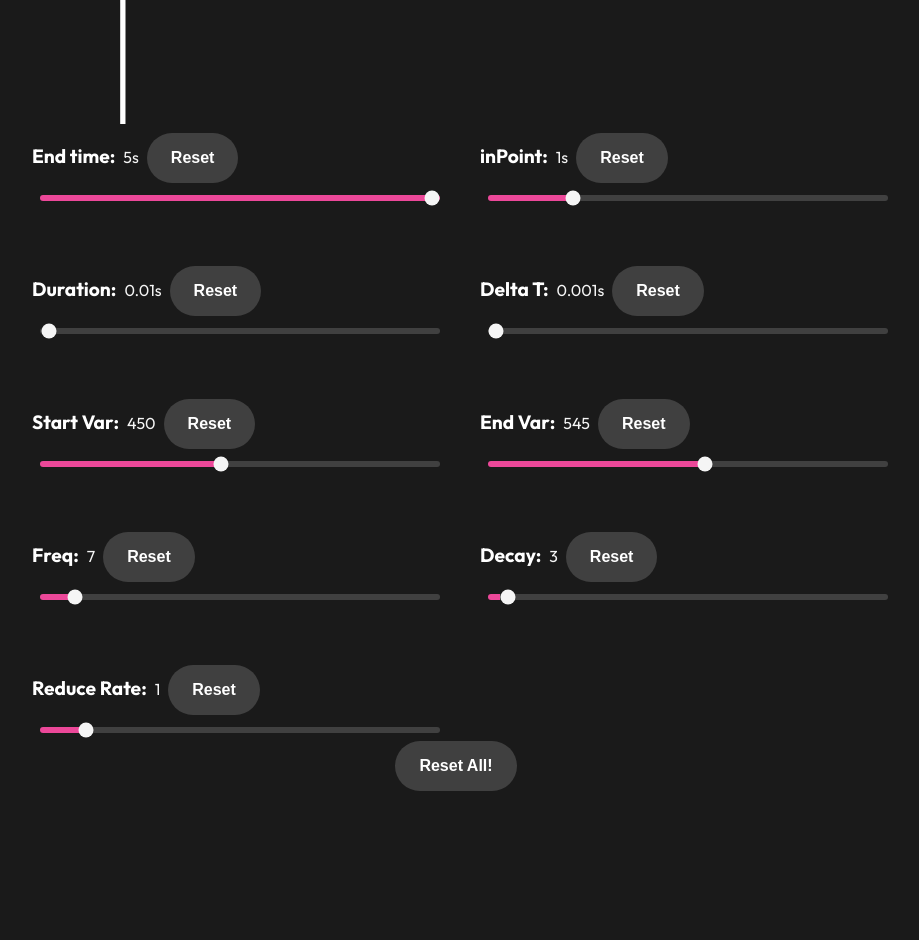
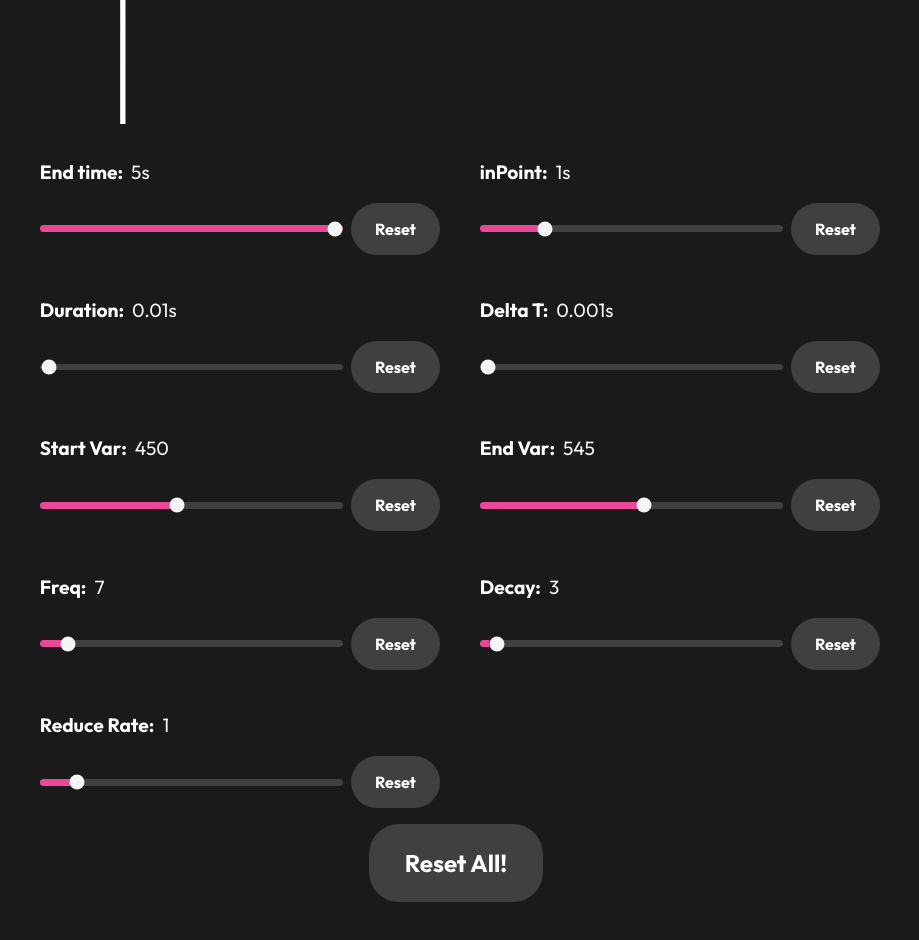
Before and after one commit to Phonedolly/next-next-overshoot-sim, a Next.js app: page / in a window 1280 px wide. Shown: the part 760-1700 px from the top of the page, without its empty margins (184-1103 px from the left). Before the commit the page ends 1615 px from the top, so only its background shows below. Built offline with nearby package versions, Linux system fonts and the light colour scheme.

Commit message:
improve design

```diff
--- a/pages/index.js
+++ b/pages/index.js
@@ -8,7 +8,7 @@ import React from 'react'
 import { useEffect } from 'react'
 
 const outfit = Outfit({ subsets: ['latin'] })
-
+console.log(outfit)
 const REDUCE_RATE = 1;
 const X_AMPLIFY_FACTOR = 600;
 const DIFF_X = 0.53;
@@ -23,6 +23,10 @@ const INIT_VARS = {
   freq: 7,
   decay: 3,
   reduceRate: 1
+}
+
+function easeInOutSine(x) {
+  return -(Math.cos(Math.PI * x) - 1) / 2;
 }
 
 function makePercentage({ value, max }) {
@@ -43,6 +47,7 @@ const Button = styled(motion.button)`
   color: white;
   font-weight: bold;
   font-size: 1rem;
+  font-family: inherit;
   /* width: 8em;
   height:  */
   background-color: #404040;
@@ -67,49 +72,57 @@ const Container = styled.main`
 const OptionsContainer = styled.div`
   display: grid;
   grid-template-columns: 1fr 1fr;
-  gap: 3em;
+  gap: 1.5em 2em;
   width: 100%;
   max-width: 90vw;
+  margin: 1em;
   @media (min-width: 1280px) {
     max-width: 80vw;
   }
   align-items: center;
 `;
 
-const EachOptionContainer = styled.div`
+const OptionContainer = styled.div`
     display: flex;
     flex-direction: column;
   `;
 
 
-const EachOptionTitleAndValueContainer = styled.div`
+const OptionTitleAndValueContainer = styled.div`
   display: flex;
   flex-direction: row;
   align-items: baseline;
   gap: 0.5em;
 `;
 
-const EachOptionTitle = styled.p`
+const OptionTitle = styled.p`
    font-size: 1.2em;
    font-weight: bold;
    color: white;
+   padding-left: 0.4em;
 `;
 
-const EachOptionValue = styled.p`
-   font-size: 1.0em;
+const OptionValue = styled.p`
+   font-size: 1.2em;
    color: whitesmoke;
 `;
 
-const EachOptionResetButton = styled(ResetButton)`
+const RangeAndReset = styled.div`
+  display: flex;
+  flex-direction: row;
+  align-items: center;
+`
+
+const OptionResetButton = styled(ResetButton)`
   align-items: center;
   justify-content: center;
 `;
 
 
-const BigResetButton = styled(ResetButton)`
+const BigResetButton = styled(Button)`
   align-items: center;
   justify-content: center;
-  font-size: 2.3em;
+  font-size: 1.5rem;
 `;
 
 
@@ -117,7 +130,6 @@ const Title = styled.h1`
   font-size: 3rem;
   color: white;
   `;
-
 
 
 const Range = styled.input`
@@ -132,24 +144,17 @@ cursor: pointer;
 background-image: linear-gradient(to right, #ec4899 0%, #ec4899 ${makePercentage}, #404040 ${makePercentage}, #404040 100%);
 `;
 
+function BigResetButtonWithMotion(props) {
+  return (
+    <BigResetButton
+      whileHover={{ scale: 1.03, transition: { duration: 0.3, } }} whileTap={{ scale: 1.00, transition: { duration: 0.05, ease: 'linear' } }}>{props.children}</BigResetButton>
+  )
+}
+
 export default function Home() {
   const [config, setConfig] = React.useState(INIT_VARS);
   const [graph, setGraph] = React.useState(null);
   const [refreshKey, setRefreshKey] = React.useState(0);
-
-
-  function easeInOutSine(x) {
-    return -(Math.cos(Math.PI * x) - 1) / 2;
-  }
-
-  function RunButton(props) {
-    return (
-      <motion.button
-        className='text-white font-bold text-2xl w-48 bg-neutral-700 py-3 px-4 rounded-full'
-        whileHover={{ scale: 1.1, transition: { duration: 0.25, } }} whileTap={{ scale: 1.00, transition: { duration: 0.05, ease: 'linear' } }} onClick={() => setConfig({ ...config, ...INIT_VARS })}
-      >Reset All!</motion.button>
-    )
-  }
 
   useEffect(() => {
     function drawGraph() {
@@ -195,80 +200,95 @@ export default function Home() {
       <Title>After Effect Overshoot Expression Simulator</Title>
       {graph}
       <OptionsContainer>
-        <EachOptionContainer>
-          <EachOptionTitleAndValueContainer>
-            <EachOptionTitle>End time: </EachOptionTitle>
-            <EachOptionValue>{config.endTime}s</EachOptionValue>
-            <EachOptionResetButton handler={() => setConfig({ ...config, endTime: 5.00 })} />
-          </EachOptionTitleAndValueContainer>
+        <OptionContainer>
+          <OptionTitleAndValueContainer>
+            <OptionTitle>End time: </OptionTitle>
+            <OptionValue>{config.endTime}s</OptionValue>
+          </OptionTitleAndValueContainer>
+          <RangeAndReset>
             <Range type='range' min='0.00' max='5.00' step='0.0001' onChange={(e) => setConfig({ ...config, endTime: parseFloat(e.target.value) })} value={config.endTime} endTime={config.endTime} />
-        </EachOptionContainer>
-        <EachOptionContainer>
-          <EachOptionTitleAndValueContainer>
-            <EachOptionTitle>inPoint: </EachOptionTitle>
-            <EachOptionValue>{config.inPoint}s</EachOptionValue>
-            <EachOptionResetButton handler={() => setConfig({ ...config, inPoint: 1.00 })} />
-          </EachOptionTitleAndValueContainer>
+            <OptionResetButton handler={() => setConfig({ ...config, endTime: 5.00 })} />
+          </RangeAndReset>
+        </OptionContainer>
+        <OptionContainer>
+          <OptionTitleAndValueContainer>
+            <OptionTitle>inPoint: </OptionTitle>
+            <OptionValue>{config.inPoint}s</OptionValue>
+          </OptionTitleAndValueContainer>
+          <RangeAndReset>
             <Range type='range' min='0.00' max='5.00' step='0.0001' onChange={(e) => setConfig({ ...config, inPoint: parseFloat(e.target.value) })} value={config.inPoint} />
-        </EachOptionContainer>
-        <EachOptionContainer>
-          <EachOptionTitleAndValueContainer>
-            <EachOptionTitle>Duration: </EachOptionTitle>
-            <EachOptionValue>{config.dur}s</EachOptionValue>
-            <EachOptionResetButton handler={() => setConfig({ ...config, dur: 5.00 })} />
-          </EachOptionTitleAndValueContainer>
+            <OptionResetButton handler={() => setConfig({ ...config, inPoint: 1.00 })} />
+          </RangeAndReset>
+        </OptionContainer>
+        <OptionContainer>
+          <OptionTitleAndValueContainer>
+            <OptionTitle>Duration: </OptionTitle>
+            <OptionValue>{config.dur}s</OptionValue>
+          </OptionTitleAndValueContainer>
+          <RangeAndReset>
             <Range type='range' min='0.00' max='5.00' step='0.0001' onChange={(e) => setConfig({ ...config, dur: parseFloat(e.target.value) })} value={config.dur} />
-        </EachOptionContainer>
-        <EachOptionContainer>
-          <EachOptionTitleAndValueContainer>
-            <EachOptionTitle>Delta T: </EachOptionTitle>
-            <EachOptionValue>{config.deltaT}s</EachOptionValue>
-            <EachOptionResetButton handler={() => setConfig({ ...config, deltaT: 0.001 })} />
-          </EachOptionTitleAndValueContainer>
+            <OptionResetButton handler={() => setConfig({ ...config, dur: 5.00 })} />
+          </RangeAndReset>
+        </OptionContainer>
+        <OptionContainer>
+          <OptionTitleAndValueContainer>
+            <OptionTitle>Delta T: </OptionTitle>
+            <OptionValue>{config.deltaT}s</OptionValue>
+          </OptionTitleAndValueContainer>
+          <RangeAndReset>
             <Range type='range' min='0.001' max='1.00' step='0.00001' onChange={(e) => setConfig({ ...config, deltaT: parseFloat(e.target.value) })} value={config.deltaT} />
-        </EachOptionContainer>
-        <EachOptionContainer>
-          <EachOptionTitleAndValueContainer>
-            <EachOptionTitle>Start Var: </EachOptionTitle>
-            <EachOptionValue>{config.startVar}</EachOptionValue>
-            <EachOptionResetButton handler={() => setConfig({ ...config, startVar: 0 })} />
-          </EachOptionTitleAndValueContainer>
+            <OptionResetButton handler={() => setConfig({ ...config, deltaT: 0.001 })} />
+          </RangeAndReset>
+        </OptionContainer>
+        <OptionContainer>
+          <OptionTitleAndValueContainer>
+            <OptionTitle>Start Var: </OptionTitle>
+            <OptionValue>{config.startVar}</OptionValue>
+          </OptionTitleAndValueContainer>
+          <RangeAndReset>
             <Range type='range' min='0' max='1000' step='1' onChange={(e) => setConfig({ ...config, startVar: parseInt(e.target.value) })} value={config.startVar} />
-        </EachOptionContainer>
-        <EachOptionContainer>
-          <EachOptionTitleAndValueContainer>
-            <EachOptionTitle>End Var: </EachOptionTitle>
-            <EachOptionValue>{config.endVar}</EachOptionValue>
-            <EachOptionResetButton handler={() => setConfig({ ...config, endVar: 1000 })} />
-          </EachOptionTitleAndValueContainer>
-          <Range type='range' min='0' max='1000' step='1' onChange={(e) => setConfig({ ...config, endVar: parseInt(e.target.value) })} value={config.endVar} />
-        </EachOptionContainer>
-        <EachOptionContainer>
-          <EachOptionTitleAndValueContainer>
-            <EachOptionTitle>Freq: </EachOptionTitle>
-            <EachOptionValue>{config.freq}</EachOptionValue>
-            <EachOptionResetButton handler={() => setConfig({ ...config, freq: 0.01 })} />
-          </EachOptionTitleAndValueContainer>
-          <Range type='range' min='0.0' max='100' step='0.001' onChange={(e) => setConfig({ ...config, freq: parseFloat(e.target.value) })} value={config.freq} />
-        </EachOptionContainer>
-        <EachOptionContainer>
-          <EachOptionTitleAndValueContainer>
-            <EachOptionTitle>Decay: </EachOptionTitle>
-            <EachOptionValue>{config.decay}</EachOptionValue>
-            <EachOptionResetButton handler={() => setConfig({ ...config, decay: 0.01 })} />
-          </EachOptionTitleAndValueContainer>
-          <Range type='range' min='0.0' max='100' step='0.001' onChange={(e) => setConfig({ ...config, decay: parseFloat(e.target.value) })} value={config.decay} />
-        </EachOptionContainer>
-        <EachOptionContainer>
-          <EachOptionTitleAndValueContainer>
-            <EachOptionTitle>Reduce Rate: </EachOptionTitle>
-            <EachOptionValue>{config.reduceRate}</EachOptionValue>
-            <EachOptionResetButton handler={() => setConfig({ ...config, reduceRate: 1 })} />
-          </EachOptionTitleAndValueContainer>
+            <OptionResetButton handler={() => setConfig({ ...config, startVar: 0 })} />
+          </RangeAndReset>
+        </OptionContainer>
+        <OptionContainer>
+          <OptionTitleAndValueContainer>
+            <OptionTitle>End Var: </OptionTitle>
+            <OptionValue>{config.endVar}</OptionValue>
+          </OptionTitleAndValueContainer>
+          <RangeAndReset>
+            <Range type='range' min='0' max='1000' step='1' onChange={(e) => setConfig({ ...config, endVar: parseInt(e.target.value) })} value={config.endVar} />            <OptionResetButton handler={() => setConfig({ ...config, endVar: 1000 })} />
+          </RangeAndReset>
+        </OptionContainer>
+        <OptionContainer>
+          <OptionTitleAndValueContainer>
+            <OptionTitle>Freq: </OptionTitle>
+            <OptionValue>{config.freq}</OptionValue>
+          </OptionTitleAndValueContainer>
+          <RangeAndReset>
+            <Range type='range' min='0.0' max='100' step='0.001' onChange={(e) => setConfig({ ...config, freq: parseFloat(e.target.value) })} value={config.freq} />       <OptionResetButton handler={() => setConfig({ ...config, freq: 0.01 })} />
+          </RangeAndReset>
+        </OptionContainer>
+        <OptionContainer>
+          <OptionTitleAndValueContainer>
+            <OptionTitle>Decay: </OptionTitle>
+            <OptionValue>{config.decay}</OptionValue>
+          </OptionTitleAndValueContainer>
+          <RangeAndReset>
+            <Range type='range' min='0.0' max='100' step='0.001' onChange={(e) => setConfig({ ...config, decay: parseFloat(e.target.value) })} value={config.decay} /> <OptionResetButton handler={() => setConfig({ ...config, decay: 0.01 })} />
+          </RangeAndReset>
+        </OptionContainer>
+        <OptionContainer>
+          <OptionTitleAndValueContainer>
+            <OptionTitle>Reduce Rate: </OptionTitle>
+            <OptionValue>{config.reduceRate}</OptionValue>
+          </OptionTitleAndValueContainer>
+          <RangeAndReset>
             <Range type='range' min='0.0' max='10' step='0.001' onChange={(e) => setConfig({ ...config, reduceRate: parseFloat(e.target.value) })} value={config.reduceRate} />
-        </EachOptionContainer>
+            <OptionResetButton handler={() => setConfig({ ...config, reduceRate: 1 })} />
+          </RangeAndReset>
+        </OptionContainer>
       </OptionsContainer>
-      <BigResetButton handler={() => setConfig(INIT_VARS)}>Reset All!</BigResetButton>
+      <BigResetButtonWithMotion handler={() => setConfig(INIT_VARS)}>Reset All!</BigResetButtonWithMotion>
     </Container>
   )
 }
```
Lines whose indentation alone changed are shown as unchanged.
